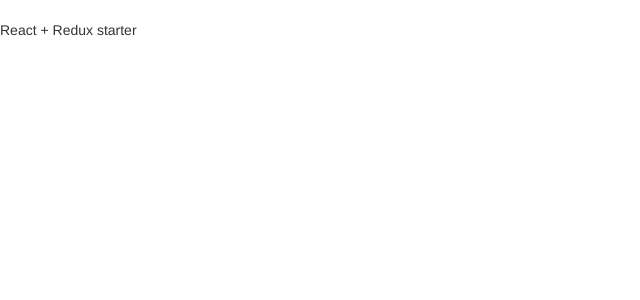
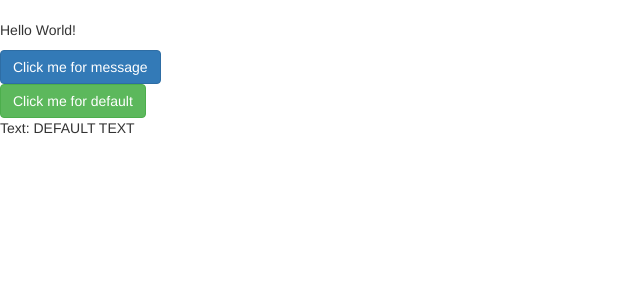
Before and after one commit to xqt19/redux-chat, a React app: page / in a window 1280 px wide. Shown: the top 300 px of the page, without its empty margins (0-640 px from the left). Built offline with nearby package versions, Linux system fonts and the light colour scheme.

Commit message:
updated with quick dummy implementation of reduc

```diff
--- a/src/components/app.jsx
+++ b/src/components/app.jsx
@@ -1,9 +1,10 @@
 import React from 'react';
+import Dummylist from '../containers/testReducer/dummylist'
 
 const App = () => {
   return (
     <div className="app">
-      <p>React + Redux starter</p>
+      <Dummylist />
     </div>
   );
 };
--- /dev/null
+++ b/src/containers/testReducer/alltext.js
@@ -0,0 +1,3 @@
+const text = "YOU GOT IT"
+
+export default text
--- /dev/null
+++ b/src/containers/testReducer/dummylist.jsx
@@ -0,0 +1,46 @@
+import React, {Component} from 'react'
+
+class Dummylist extends Component{
+    constructor(props){
+        super(props)
+    }
+    handleClick=()=>{
+        this.props.function();
+    }
+    handleClick2=()=>{
+        this.props.function2();
+    }
+    render(){
+        return(
+            <div>
+                Hello World!
+                <p></p>
+                <button className="btn btn-primary" onClick={this.handleClick}>Click me for message</button><br></br>
+                <button className="btn btn-success" onClick={this.handleClick2}>Click me for default</button>
+                <br></br>
+                Text: {this.props.text}
+            </div>
+        )
+    }
+}
+
+import {connect} from 'react-redux'
+const mapStateToProps=(state)=>{
+    return{
+        text:state.changeMe //all states are controlled in the main index.jsx page!
+    }
+}
+// export default connect(mapStateToProps, null)(Dummylist)
+
+
+import {bindActionCreators} from 'redux'
+import {textDefault, textYo} from './textYo'
+const mapDispatchToProps =(dispatch)=>{
+    return{
+        function: bindActionCreators(textYo, dispatch),
+        function2: bindActionCreators(textDefault, dispatch)
+    }
+
+
+}
+export default connect(mapStateToProps, mapDispatchToProps)(Dummylist)
--- /dev/null
+++ b/src/containers/testReducer/textYo.js
@@ -0,0 +1,13 @@
+import text from './alltext'
+
+export const textYo = () =>{
+    return {
+        type: 'TEXT_YO',
+        payload: text
+    }
+}
+export const textDefault =()=>{
+    return {
+        type: ''
+    }
+}
--- /dev/null
+++ b/src/containers/testReducer/text_reducer.js
@@ -0,0 +1,9 @@
+const textReducer = (state=[], action) =>{
+    switch (action.type){
+        case 'TEXT_YO':
+            return action.payload
+        default:
+            return "DEFAULT TEXT"
+    }
+}
+export default textReducer
--- a/src/index.jsx
+++ b/src/index.jsx
@@ -9,9 +9,11 @@
 import App from './components/app';
 import '../assets/stylesheets/application.scss';
 
+
 // State and reducers
+import textReducer from './containers/testReducer/text_reducer';
 const reducers = combineReducers({
-  changeMe: (state = null, action) => state
+  changeMe: textReducer
 });
 
 // Middleware
--- a/templates/index.html
+++ b/templates/index.html
@@ -3,7 +3,7 @@
   <head>
     <meta charset="UTF-8">
     <link rel="stylesheet" href="https://maxcdn.bootstrapcdn.com/bootstrap/3.3.7/css/bootstrap.min.css">
-    <title>Redux boilerplate</title>
+    <title>Redux Chat</title>
   </head>
   <body>
     <div id="root"></div>
```
